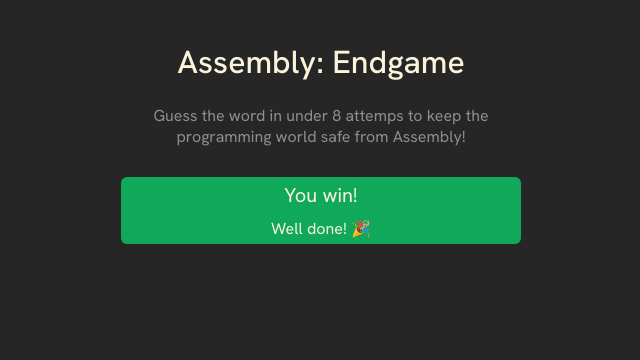
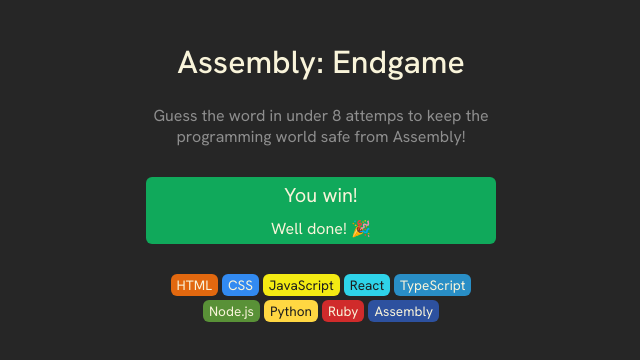
Before and after one commit to yvnks/assembly-endgame, a React (Vite) app: page / in a window 1280 px wide. Shown: the top 360 px of the page, without its empty margins (319-959 px from the left). Built offline with nearby package versions, Linux system fonts and the light colour scheme.

Commit message:
feat: add language selection feature and update game status display

```diff
--- a/App.jsx
+++ b/App.jsx
@@ -1,16 +1,34 @@
+import { languages } from "./language";
+
 export default function Hangman() {
   return (
     <main>
       <header>
         <h1 className="title">Assembly: Endgame</h1>
-                <p className="info">Guess the word in under 8 attemps to
-                keep the programming world safe from Assembly!
+        <p className="info">
+          Guess the word in under 8 attemps to keep the programming world safe
+          from Assembly!
         </p>
 
         <section className="game-status">
           <h2>You win!</h2>
           <p>Well done! 🎉</p>
         </section>
+
+        <div className="chips">
+          {languages.map((lang) => (
+            <span
+              className="chips-lang"
+              key={lang.name}
+              style={{
+                backgroundColor: lang.backgroundColor,
+                color: lang.color,
+              }}
+            >
+              {lang.name}
+            </span>
+          ))}
+        </div>
       </header>
     </main>
   );
--- a/index.css
+++ b/index.css
@@ -21,7 +21,7 @@ header > .title {
 }
 
 header > .info {
-    max-width: 400px;
+    max-width: 350px;
     text-align: center;
     color: #8E8E8E;
 }
@@ -44,3 +44,18 @@ section.game-status > h2 {
 section.game-status > p {
     margin: 5px;
 }
+
+.chips {
+    display: flex;
+    flex-wrap: wrap;
+    justify-content: center;
+    align-items: center;
+    max-width: 350px;
+    gap: 4px;
+}
+
+.chips-lang {
+    padding: 2px 6px;
+    border-radius: 6px;
+    font-size: 0.85rem;
+}
--- /dev/null
+++ b/language.js
@@ -0,0 +1,47 @@
+export const languages = [
+    {
+        name: "HTML",
+        backgroundColor: "#E2680F",
+        color: "#F9F4DA",
+    },
+    {
+        name: "CSS",
+        backgroundColor: "#328AF1",
+        color: "#F9F4DA",
+    },
+    {
+        name: "JavaScript",
+        backgroundColor: "#F4EB13",
+        color: "#1E1E1E",
+    },
+    {
+        name: "React",
+        backgroundColor: "#2ED3E9",
+        color: "#1E1E1E",
+    },
+    {
+        name: "TypeScript",
+        backgroundColor: "#298EC6",
+        color: "#F9F4DA",
+    },
+    {
+        name: "Node.js",
+        backgroundColor: "#599137",
+        color: "#F9F4DA",
+    },
+    {
+        name: "Python",
+        backgroundColor: "#FFD742",
+        color: "#1E1E1E",
+    },
+    {
+        name: "Ruby",
+        backgroundColor: "#D02B2B",
+        color: "#F9F4DA",
+    },
+    {
+        name: "Assembly",
+        backgroundColor: "#2D519F",
+        color: "#F9F4DA",
+    },
+]
```
Lines whose indentation alone changed are shown as unchanged.
